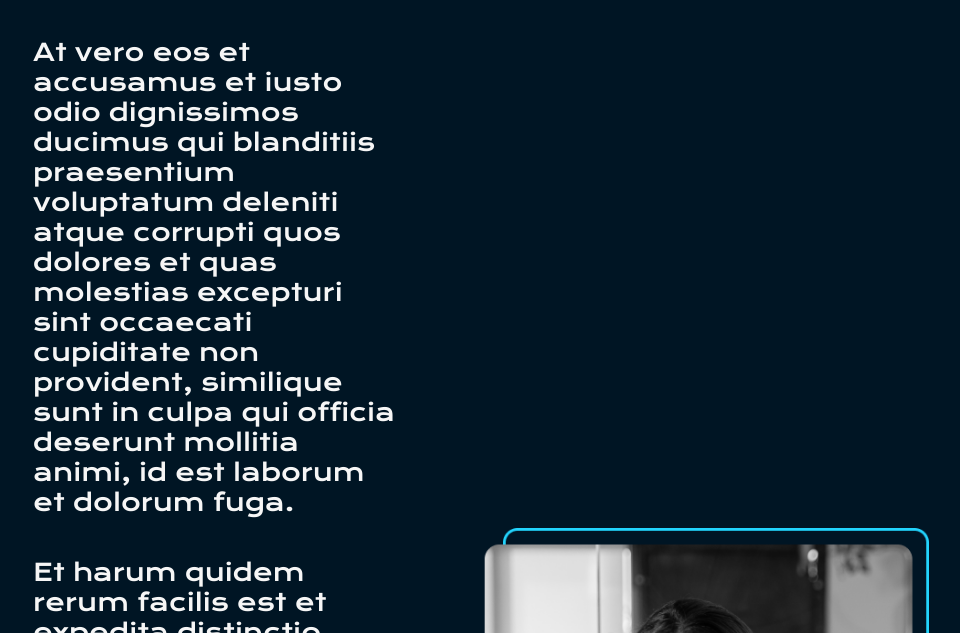
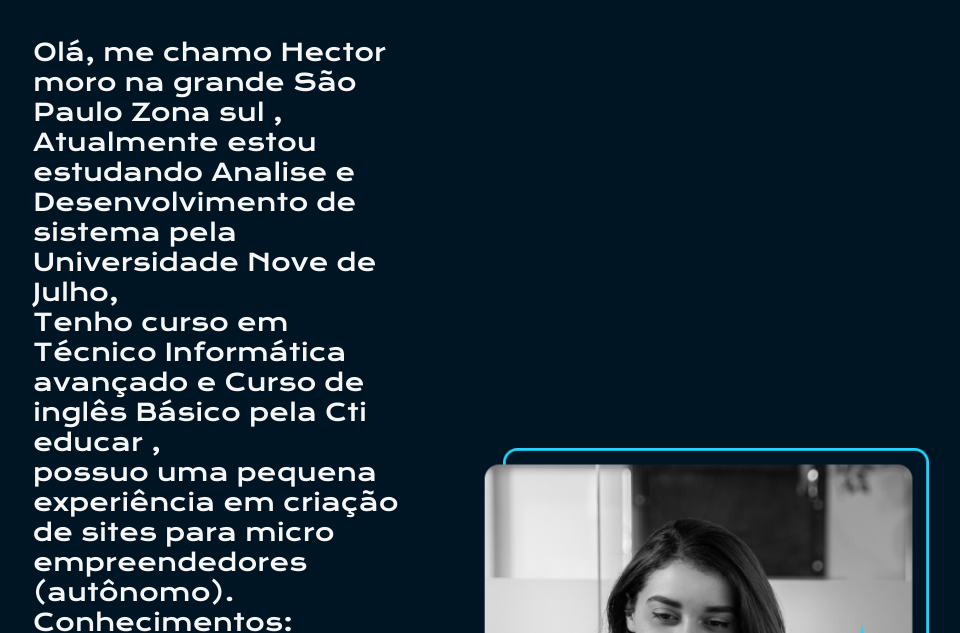
Before and after one commit to Hector1dev/apresentacao, a plain HTML site: page about.html in a window 1280 px wide. Shown: the part 167-800 px from the top of the page, without its empty margins (159-1119 px from the left). Drawn offline with nearby package versions, Linux system fonts and the light colour scheme.

Commit message:
adicionei sobre mim

```diff
--- a/about.html
+++ b/about.html
@@ -17,8 +17,26 @@
         <main class="apresentacao">
             <section class="apresentacao__conteudo">
                 <h1 class="apresentacao__conteudo__titulo">Sobre mim</h1>
-                <p class="apresentacao__conteudo__texto">At vero eos et accusamus et iusto odio dignissimos ducimus qui blanditiis praesentium voluptatum deleniti atque corrupti quos dolores et quas molestias excepturi sint occaecati cupiditate non provident, similique sunt in culpa qui officia deserunt mollitia animi, id est laborum et dolorum fuga.</p>
-                <p class="apresentacao__conteudo__texto">Et harum quidem rerum facilis est et expedita distinctio. Nam libero tempore, cum soluta nobis est eligendi optio cumque nihil impedit quo minus id quod maxime placeat facere possimus, omnis voluptas assumenda est, omnis dolor repellendus. Temporibus autem quibusdam et aut officiis debitis aut rerum necessitatibus saepe eveniet ut et voluptates repudiandae sint et molestiae non recusandae. Itaque earum rerum hic tenetur a sapiente delectus, ut aut reiciendis voluptatibus maiores alias consequatur aut perferendis doloribus asperiores ipsum delis forum birol parela maxime infena. Excepteur sint occaecat cupidatat non.</p>
+                <p class="apresentacao__conteudo__texto">
+                        Olá, me chamo Hector moro na grande São Paulo Zona sul ,
+                       Atualmente estou estudando Analise e Desenvolvimento de sistema pela Universidade Nove de Julho,<br>
+                       Tenho curso em Técnico Informática avançado e Curso de inglês Básico pela Cti educar ,<br>
+                       possuo uma pequena experiência em criação de sites para micro empreendedores (autônomo).<br>
+
+                       Conhecimentos: <br>
+                       * Possuo um bom conhecimento em telecomunicações e seus sitemas como remidy.<br>
+                       * Experiência em GIT | GITHUB | SCRUM | BANCOS DE DADOS | Pacote Office Html | Css3 | JavaScript.<br>
+                       * Conhecimentos em HTML, CSS e Iniciando em JavaScript.<br>
+                       * Facilidade de aprendizado e boa lógica de programação.<br>
+
+                      <br>
+
+                     Formação acadêmicaFormação acadêmica
+
+                      UNINOVE<br>
+                      Analise e Desenvolvimento de Sistemas, Tecnologia da Informação<br>
+                      fev de 2020 / dez de 2022<br>
+                      </p>
             </section>
             <img class="apresentacao__imagem" src="imagens/Imagem.png" alt="foto Hector codando" >
         </main>
```
